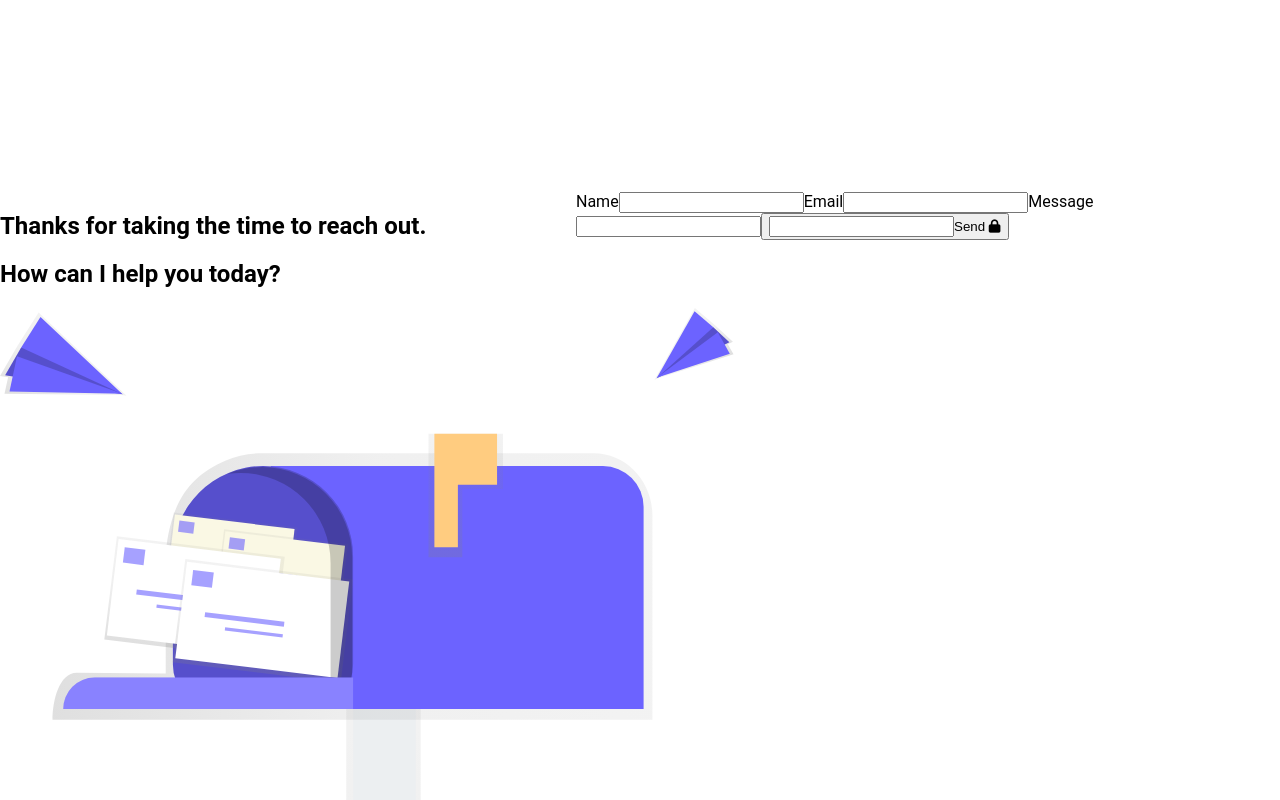
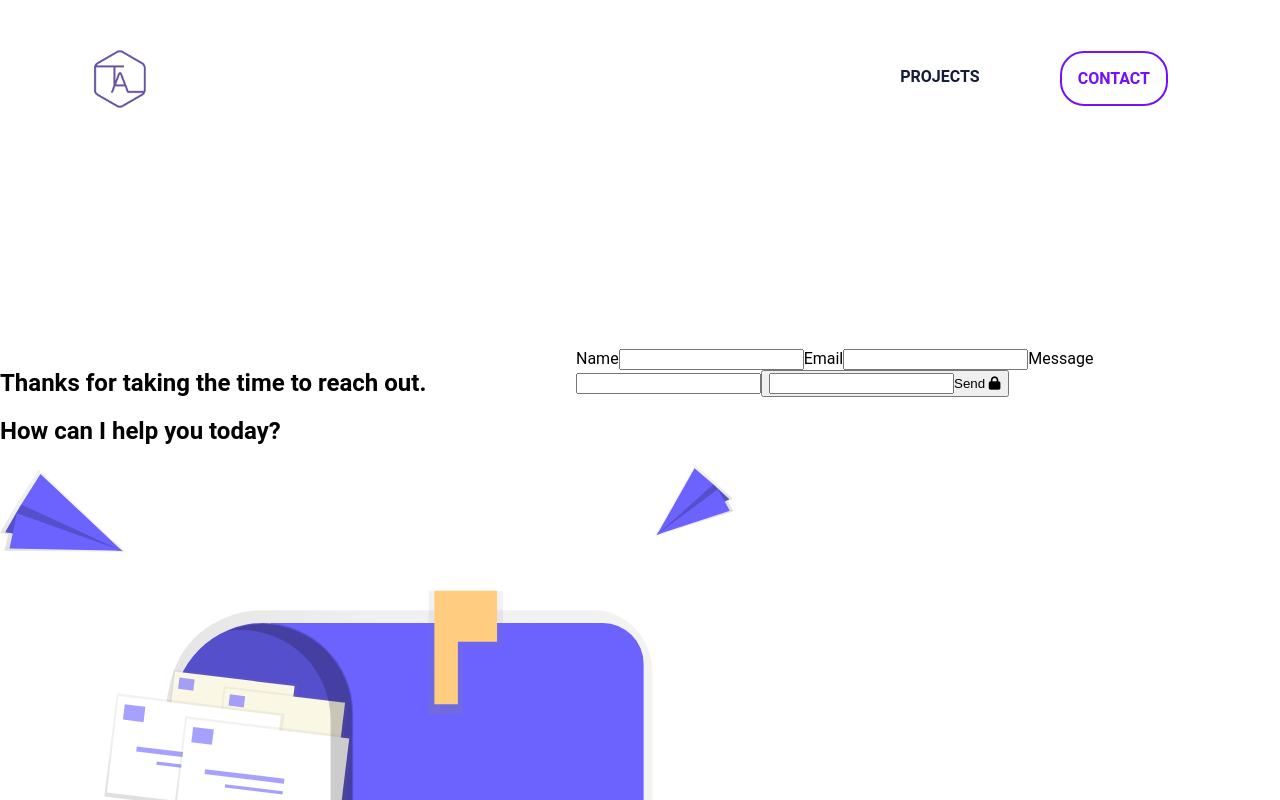
Before and after one commit to hyetigran/portfolio, a React (Create React App) app: page /contact in a window 1280 px wide. Shown: the top 800 px of the page. Built offline with nearby package versions, Linux system fonts and the light colour scheme.

Commit message:
added contact component in home views

```diff
--- a/src/App.js
+++ b/src/App.js
@@ -5,7 +5,7 @@ import { Switch, Route } from "react-router-dom";
 import Navbar from "./components/Navigation/Navbar";
 import Home from "./views/Home";
 import Footer from "./components/Footer/Footer";
-import Contact from "./components/Contact/Contact";
+import Contact from "./views/Contact";
 
 function App() {
   return (
@@ -18,6 +18,7 @@ function App() {
         </div>
       </Route>
       <Route path="/contact">
+        <Navbar />
         <Contact />
       </Route>
     </Switch>
--- a/src/components/Contact/Contact.js
+++ b/src/components/Contact/Contact.js
@@ -1,85 +1,17 @@
-import React, { useState } from "react";
-import { ReactComponent as MailSVG } from "../../assets/mailBox.svg";
-
+import React from "react";
+import { Link } from "react-router-dom";
 import "./Contact.scss";
 
-let initialState = {
-  myEmail: "tigran.asriyan@gmail.com",
-  _replyto: "",
-  subject: "",
-  message: "",
-  blocked: true
-};
 const Contact = () => {
-  const [form, setForm] = useState(initialState);
-
-  const handleChange = async e => {
-    e.preventDefault();
-    const { _replyto, subject, message } = form;
-    const { name, value } = e.target;
-
-    await setForm({ [name]: value });
-
-    if ((_replyto, subject, message)) {
-      await setForm({ blocked: false });
-    }
-
-    if (_replyto === "" || subject === "" || message === "") {
-      await setForm({ blocked: true });
-    }
-  };
-
   return (
     <section className="contact-container">
-      <div className="contact-left">
-        <h1>Thanks for taking the time to reach out.</h1>
-        <h1> How can I help you today?</h1>
-        <MailSVG />
+      <div>Get in touch</div>
+      <div>
+        <p>Are you a potenial employer? Have an interesting idea?</p>
+        <p>Feel free to send a message</p>
       </div>
-      <div className="contact-right">
-        <form action="https://formspree.io/maybqkvq" method="POST">
-          <label>
-            Name
-            <input
-              type="text"
-              name="subject"
-              value={form.subject}
-              onChange={e => handleChange(e)}
-            />
-          </label>
-          <label>
-            Email
-            <input
-              type="email"
-              name="_replyto"
-              value={form._replyto}
-              onChange={e => handleChange(e)}
-            />
-          </label>
-          <label>
-            Message
-            <input
-              type="textarea"
-              name="message"
-              value={form.message}
-              onChange={e => handleChange(e)}
-              rows="5"
-            />
-          </label>
-
-          <input type="hidden" name="_next" value="https://tigran.software/" />
-          <input type="hidden" name="_subject" value={form.subject} />
-          <input type="text" name="_gotcha" style={{ display: "none" }} />
-          <button className={form.blocked ? `disabled-btn` : ""}>
-            <input />
-            Send{" "}
-            {form.blocked ? (
-              <i class="fas fa-lock"></i>
-            ) : (
-              <i class="fas fa-check-square"></i>
-            )}
-          </button>
-        </form>
+      <div>
+        <Link to="/contact">Let's do this</Link>
       </div>
     </section>
   );
--- a/src/components/Contact/Contact.scss
+++ b/src/components/Contact/Contact.scss
@@ -1,11 +1,40 @@
+@import "../../styles/variables.scss";
+@import "../../styles/colors.scss";
+
 .contact-container {
   display: flex;
+  justify-content: space-between;
+  margin: 0 auto;
   margin-top: 15%;
+  border-radius: 1rem;
+  width: 90%;
+  background-color: $primaryTextColor;
+  color: $secondaryTextColor;
+  padding: 3.5rem 1rem;
 
-  .contact-left {
-    max-width: 45%;
+  div {
+    margin: auto;
+    font-size: 2rem;
+    font-weight: bold;
+
+    p {
+      font-size: 1.2rem;
+      font-weight: normal;
+    }
   }
-  .contact-right {
-    max-width: 45%;
+  a {
+    margin: 2rem;
+    text-decoration: none;
+    padding: 1rem;
+    color: $secondaryTextColor;
+    font-weight: bold;
+    cursor: pointer;
+
+    border: 2px solid $primaryColor;
+    border-radius: 1.5rem;
+    &:hover {
+      background-color: $primaryColor;
+      color: $secondaryTextColor;
+    }
   }
 }
--- /dev/null
+++ b/src/views/Contact.js
@@ -0,0 +1,88 @@
+import React, { useState } from "react";
+import { ReactComponent as MailSVG } from "../assets/mailBox.svg";
+
+import "./Contact.scss";
+
+let initialState = {
+  myEmail: "tigran.asriyan@gmail.com",
+  _replyto: "",
+  subject: "",
+  message: "",
+  blocked: true
+};
+const Contact = () => {
+  const [form, setForm] = useState(initialState);
+
+  const handleChange = async e => {
+    e.preventDefault();
+    const { _replyto, subject, message } = form;
+    const { name, value } = e.target;
+
+    await setForm({ [name]: value });
+
+    if ((_replyto, subject, message)) {
+      await setForm({ blocked: false });
+    }
+
+    if (_replyto === "" || subject === "" || message === "") {
+      await setForm({ blocked: true });
+    }
+  };
+
+  return (
+    <section className="contact-section">
+      <div className="contact-left">
+        <h1>Thanks for taking the time to reach out.</h1>
+        <h1> How can I help you today?</h1>
+        <MailSVG />
+      </div>
+      <div className="contact-right">
+        <form action="https://formspree.io/maybqkvq" method="POST">
+          <label>
+            Name
+            <input
+              type="text"
+              name="subject"
+              value={form.subject}
+              onChange={e => handleChange(e)}
+            />
+          </label>
+          <label>
+            Email
+            <input
+              type="email"
+              name="_replyto"
+              value={form._replyto}
+              onChange={e => handleChange(e)}
+            />
+          </label>
+          <label>
+            Message
+            <input
+              type="textarea"
+              name="message"
+              value={form.message}
+              onChange={e => handleChange(e)}
+              rows="5"
+            />
+          </label>
+
+          <input type="hidden" name="_next" value="https://tigran.software/" />
+          <input type="hidden" name="_subject" value={form.subject} />
+          <input type="text" name="_gotcha" style={{ display: "none" }} />
+          <button className={form.blocked ? `disabled-btn` : ""}>
+            <input />
+            Send{" "}
+            {form.blocked ? (
+              <i class="fas fa-lock"></i>
+            ) : (
+              <i class="fas fa-check-square"></i>
+            )}
+          </button>
+        </form>
+      </div>
+    </section>
+  );
+};
+
+export default Contact;
--- /dev/null
+++ b/src/views/Contact.scss
@@ -0,0 +1,11 @@
+.contact-section {
+  display: flex;
+  margin-top: 15%;
+
+  .contact-left {
+    max-width: 45%;
+  }
+  .contact-right {
+    max-width: 45%;
+  }
+}
--- a/src/views/home.js
+++ b/src/views/home.js
@@ -11,6 +11,7 @@ const Home = () => {
       <Hero />
       <About />
       <Projects />
+      <Contact />
     </section>
   );
 };
```
